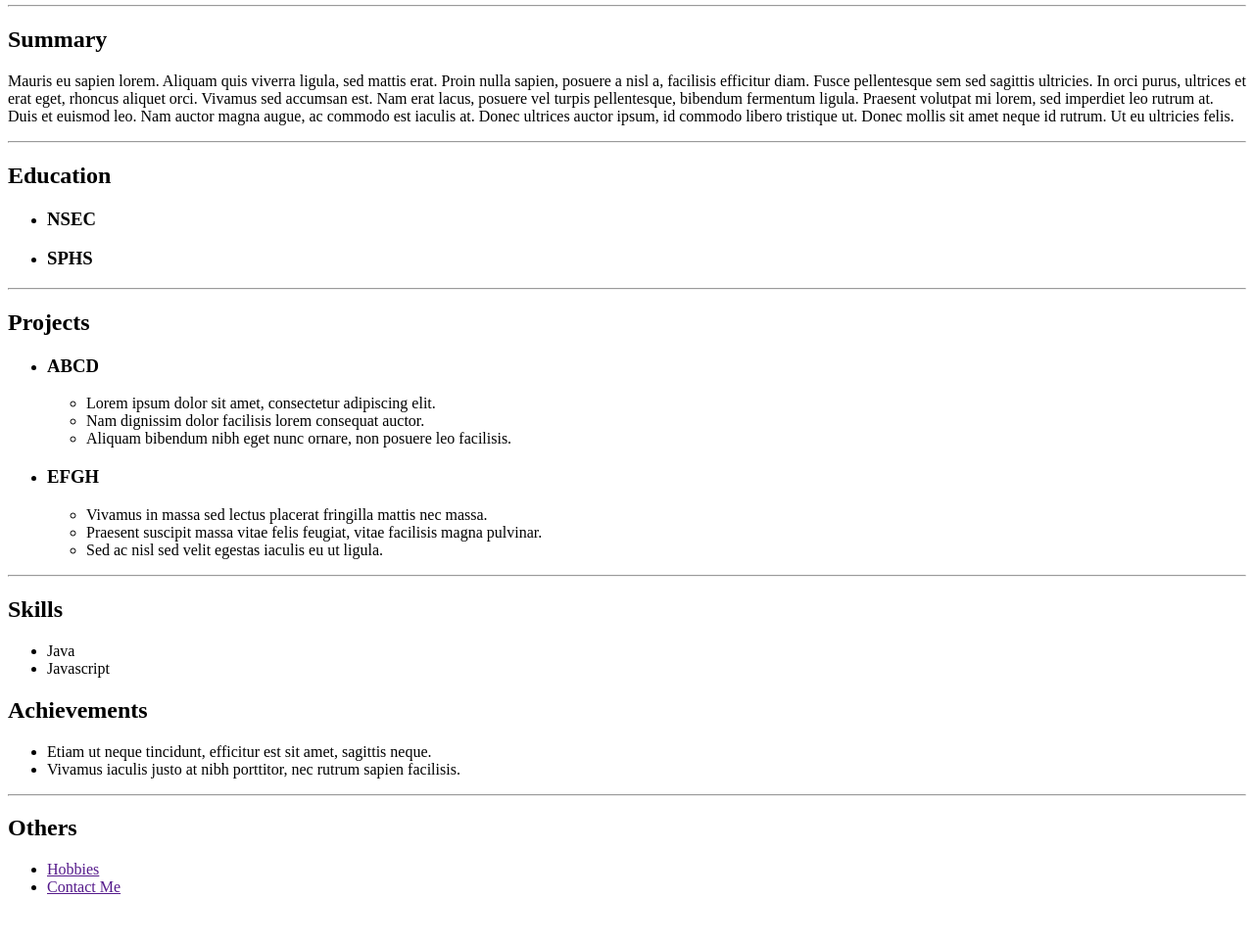
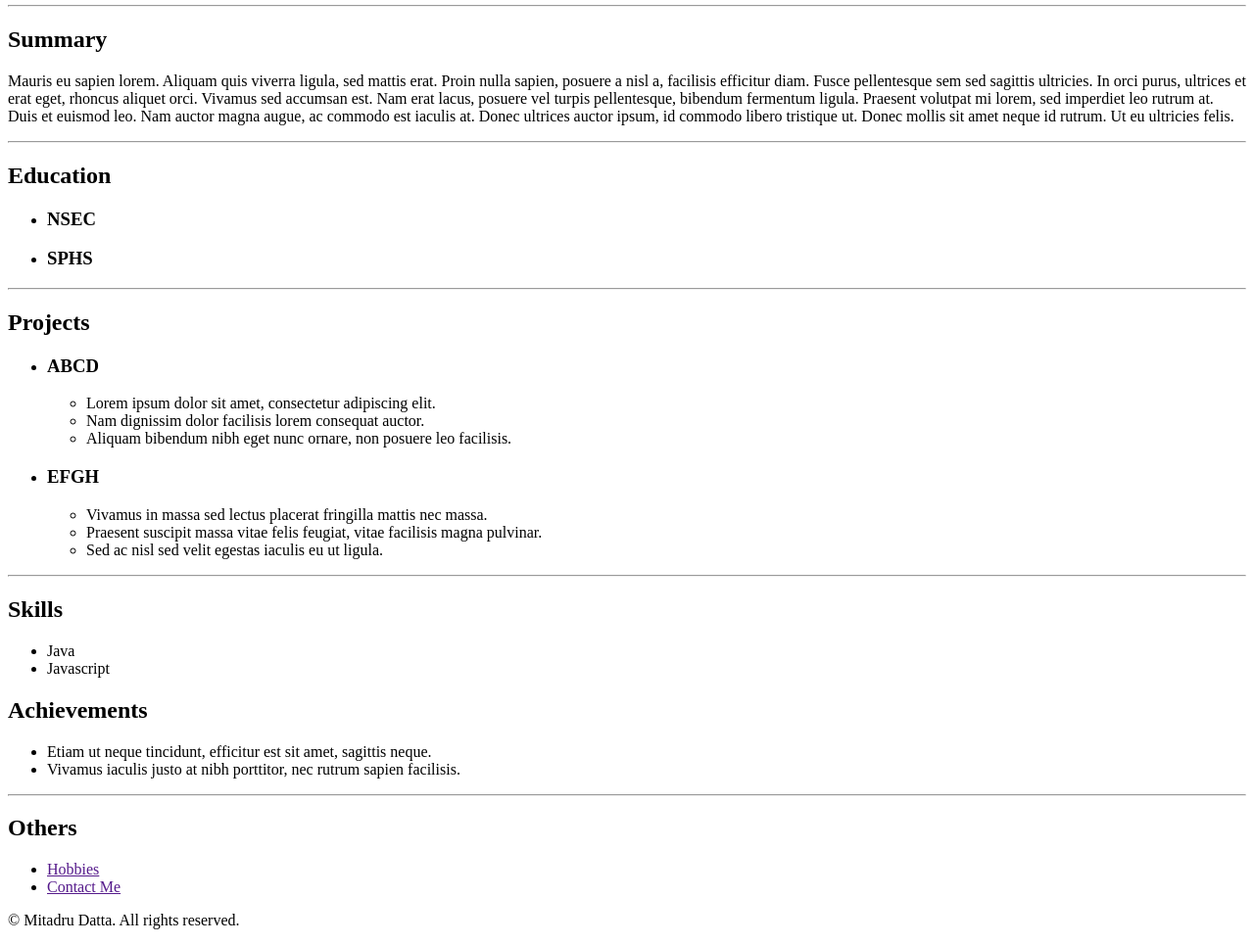
Before and after one commit to MitadruDatta/Online-Resume, a plain HTML site: page index.html in a window 1280 px wide. Shown: the part 101-1066 px from the top of the page at 98% size. Before the commit the page ends 1032 px from the top, so only its background shows below. Drawn offline with Linux system fonts and the light colour scheme.

Commit message:
Added footer to index.html

```diff
--- a/index.html
+++ b/index.html
@@ -71,6 +71,10 @@
         <li><a href="">Hobbies</a></li>
         <li><a href="">Contact Me</a></li>
     </ul>
+
+    <footer>
+        <p>© Mitadru Datta. All rights reserved.</p>
+    </footer>
 </body>
 
 </html>
```
